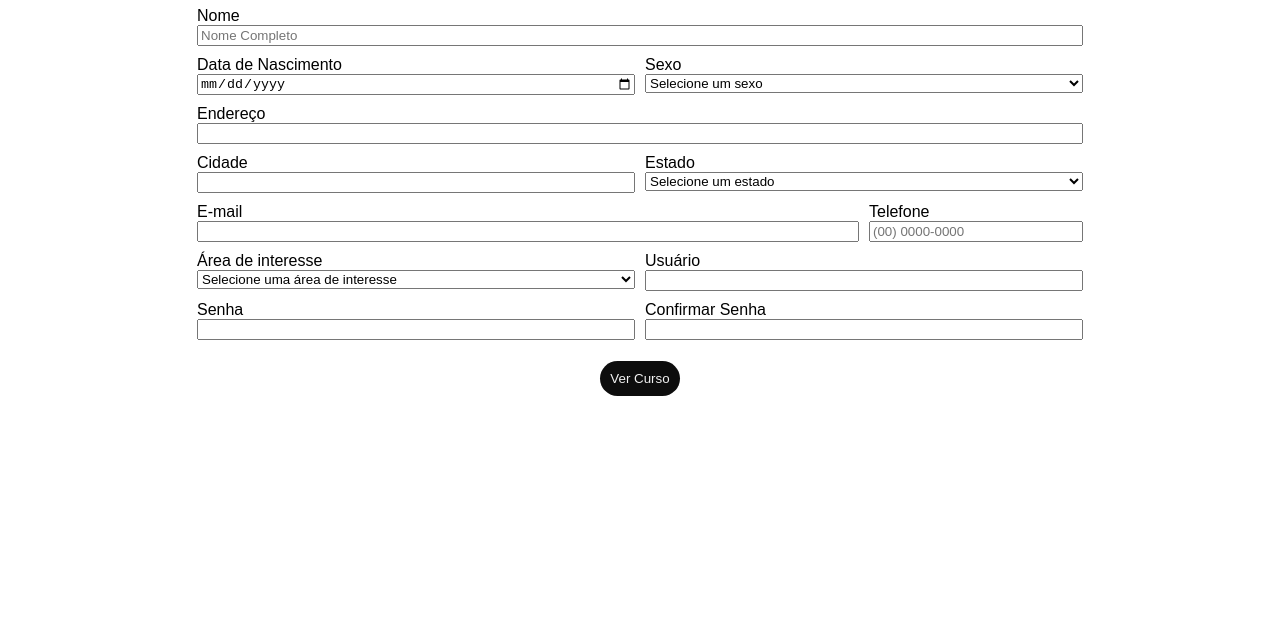
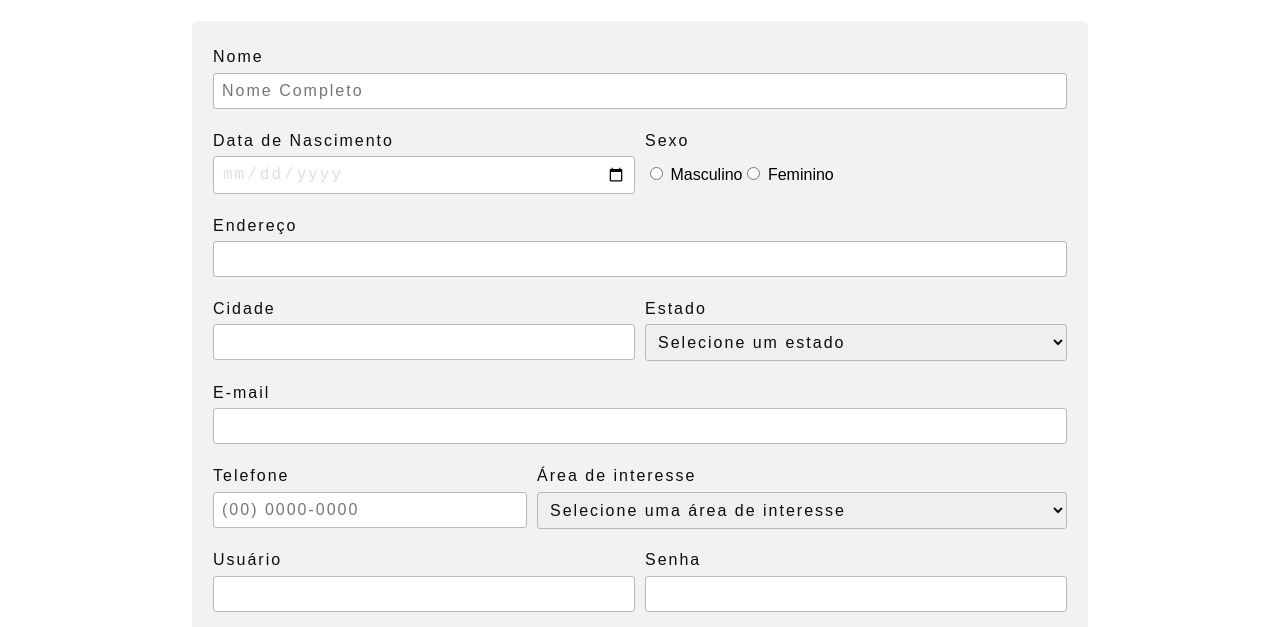
Before and after one commit to ThreeDP/Exercicio-02-DW, a plain HTML site: page inscricao.html in a window 1280 px wide. Shown: the part 120-747 px from the top of the page. Drawn offline with Linux system fonts and the light colour scheme.

Commit message:
Alterações finais do projeto

```diff
--- a/inscricao.html
+++ b/inscricao.html
@@ -20,34 +20,39 @@
     <section class="articles">
         <article class="content-text">
             <h1 class="content-supertitle">Faça sua Inscrição</h1>
-            <form action="" class="forms">
+            <form action="#" class="forms">
                 <div class="control-input input-t4">
                     <label for="name" class="form-label">Nome</label>
-                    <input type="text" class="form-input" id="name" placeholder="Nome Completo">
+                    <input type="text" class="form-input" id="name" name="name" placeholder="Nome Completo" required>
                 </div>
                 <div class="control-input input-t2">
                     <label for="data-nascimento" class="form-label">Data de Nascimento</label>
-                    <input type="date" class="form-input" id="data-nascimento">
+                    <input name="birth_date" type="date" class="form-input" id="data-nascimento" required>
                 </div>
                 <div class="control-input input-t2">
                     <label for="sexo" class="form-label">Sexo</label>
-                    <select name="sexo" id="sexo">
-                        <option selected>Selecione um sexo</option>
-                        <option value="M">Masculino</option>
-                        <option value="F">Feminino</option>
-                    </select>
+                    <div id="sexo" class="radio-group">
+                        <div>
+                            <input type="radio" id="masculino" name="Sexo" value="M">
+                            <label for="masculino">Masculino</label>
+                        </div>
+                        <div>
+                            <input type="radio" id="feminino" name="Sexo" value="F">
+                            <label for="feminino">Feminino</label><br>
+                        </div>
+                    </div>
                 </div>
                 <div class="control-input input-t4">
                     <label for="endereco" class="form-label">Endereço</label>
-                    <input type="text" class="form-input" id="endereco">
+                    <input name="address" type="text" class="form-input" id="endereco" required>
                 </div>
                 <div class="control-input input-t2">
                     <label for="cidade" class="form-label">Cidade</label>
-                    <input type="text" class="form-input" id="cidade">
+                    <input name="city" type="text" class="form-input" id="cidade" required>
                 </div>
                 <div class="control-input input-t2">
                     <label for="estado" class="form-label">Estado</label>
-                    <select name="estado" id="estado">
+                    <select name="state" id="estado" class="form-select" required>
                         <option selected>Selecione um estado</option>
                         <option value="AC">AC</option>
                         <option value="AL">AL</option>
@@ -80,15 +85,15 @@
                 </div>
                 <div class="control-input input-t3">
                     <label for="e-mail" class="form-label">E-mail</label>
-                    <input type="email" class="form-input" id="email">
+                    <input name="email" type="email" class="form-input" id="email" required>
                 </div>
                 <div class="control-input input-t1">
                     <label for="telefone" class="form-label">Telefone</label>
-                    <input type="tel" class="form-input" id="telefone" placeholder="(00) 0000-0000">
+                    <input name="cellphone" type="tel" class="form-input" id="telefone" placeholder="(00) 0000-0000" required>
                 </div>
                 <div class="control-input input-t2">
                     <label for="interesse" class="form-label">Área de interesse</label>
-                    <select name="interesse" id="interesse" class="form-input">
+                    <select name="interest" id="interesse" class="form-select" required>
                         <option selected>Selecione uma área de interesse</option>
                         <option value="Computação">Computação</option>
                         <option value="Engenharia">Engenharia</option>
@@ -97,18 +102,18 @@
                 </div>
                 <div class="control-input input-t2">
                     <label for="user" class="form-label">Usuário</label>
-                    <input type="text" class="form-input" id="user">
+                    <input name="user" type="text" class="form-input" id="user" required>
                 </div>
                 <div class="control-input input-t2">
                     <label for="pass" class="form-label">Senha</label>
-                    <input type="password" class="form-input" id="pass">
+                    <input name="password" type="password" class="form-input" id="pass" required>
                 </div>
                 <div class="control-input input-t2">
                     <label for="pass-confirm" class="form-label">Confirmar Senha</label>
-                    <input type="password" class="form-input" id="pass-confirm">
+                    <input name="pass-confirmation" type="password" class="form-input" id="pass-confirm" required>
                 </div>
                 <div class="button-control input-t4">
-                    <button type="submit" class="button">Ver Curso</button>
+                    <button name="button-sub" type="submit" class="button">Ver Curso</button>
                 </div>
             </form>
         </article>
--- a/main.css
+++ b/main.css
@@ -74,7 +74,7 @@ body {
 .content-supertitle {
     font-size: xx-large;
     color: #E32536;
-    margin-bottom: 5px;
+    margin-bottom: 1.5rem;
     text-align: center;
     text-transform: capitalize;
 }
@@ -93,14 +93,15 @@ body {
 }
 
 .button {
+    font-size: 1rem;
     background-color: #0D0D0D;
     color: #f2f2f2;
-    padding: 10px;
+    padding: 1rem;
     border-radius: 25px;
     text-decoration: none;
     margin-top: 1rem;
     margin-bottom: 1rem;;
-    max-width: 120px;
+    width: 180px;
     text-align: center;
     border: none;
 }
@@ -151,6 +152,8 @@ body {
     display: flex;
     flex-direction: column;
     padding: 5px;
+    margin-top: 0.4rem;
+    margin-bottom: 0.4rem;
 }
 
 .button-control {
@@ -160,6 +163,9 @@ body {
 .forms {
     display: flex;
     flex-wrap: wrap;
+    background: #f2f2f2;
+    padding: 1rem;
+    border-radius: 5px;
 }
 
 .input-t1 {
@@ -177,3 +183,35 @@ body {
 .input-t4 {
     flex: 1 0 100%;
 }
+
+.form-label {
+    font-size: 1rem;
+    margin-bottom: 0.4rem;
+    letter-spacing: 2px;
+    color: #0D0D0D;
+    font-weight: normal;
+}
+
+.form-input {
+    padding: 0.5rem;
+    border: 1px solid #b8b8b8;
+    border-radius: 3px;
+    font-size: 1rem;
+    color: #dfdfdf;
+    letter-spacing: 2px;
+}
+
+.form-select {
+    padding: 0.5rem;
+    border: 1px solid #b8b8b8;
+    border-radius: 3px;
+    font-size: 1rem;
+    color: #0D0D0D;
+    letter-spacing: 2px;
+}
+
+.radio-group {
+    display: flex;
+    flex-wrap: nowrap;
+    padding-top: 0.5rem;
+}
```
